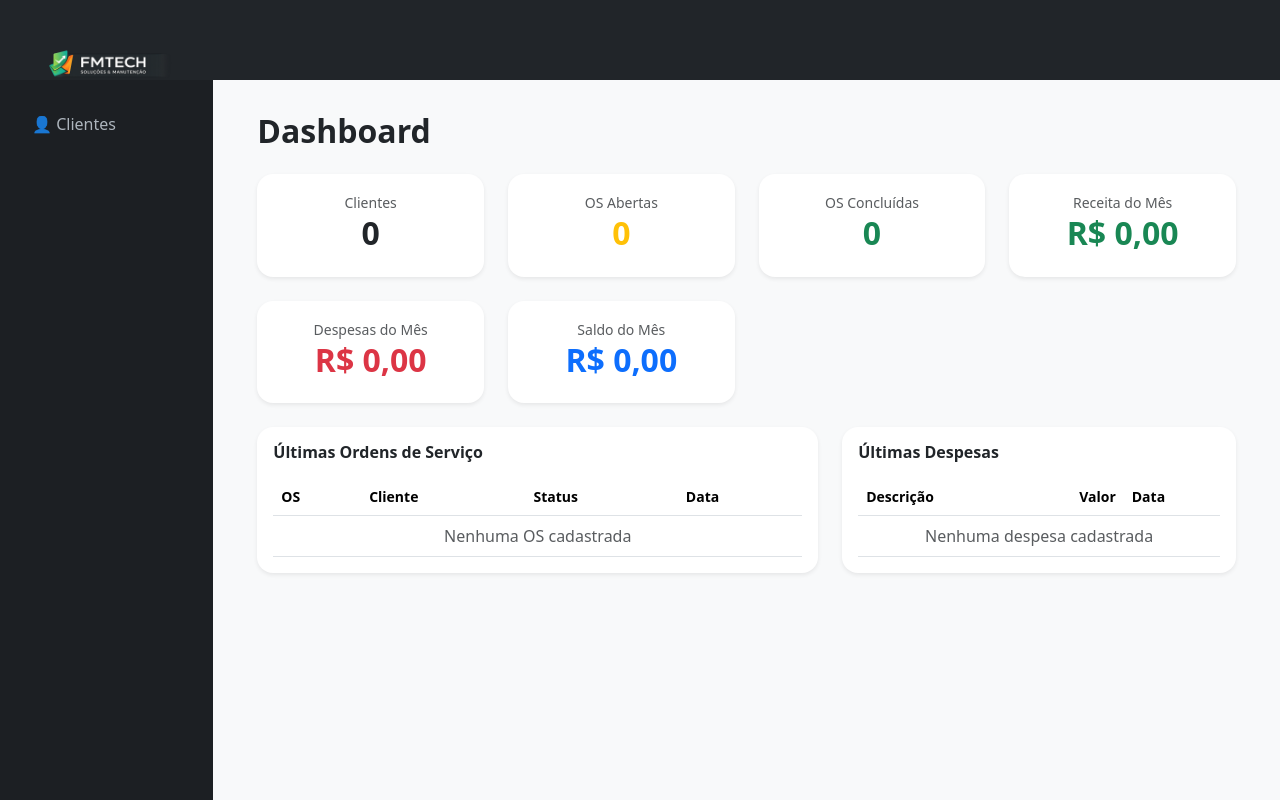
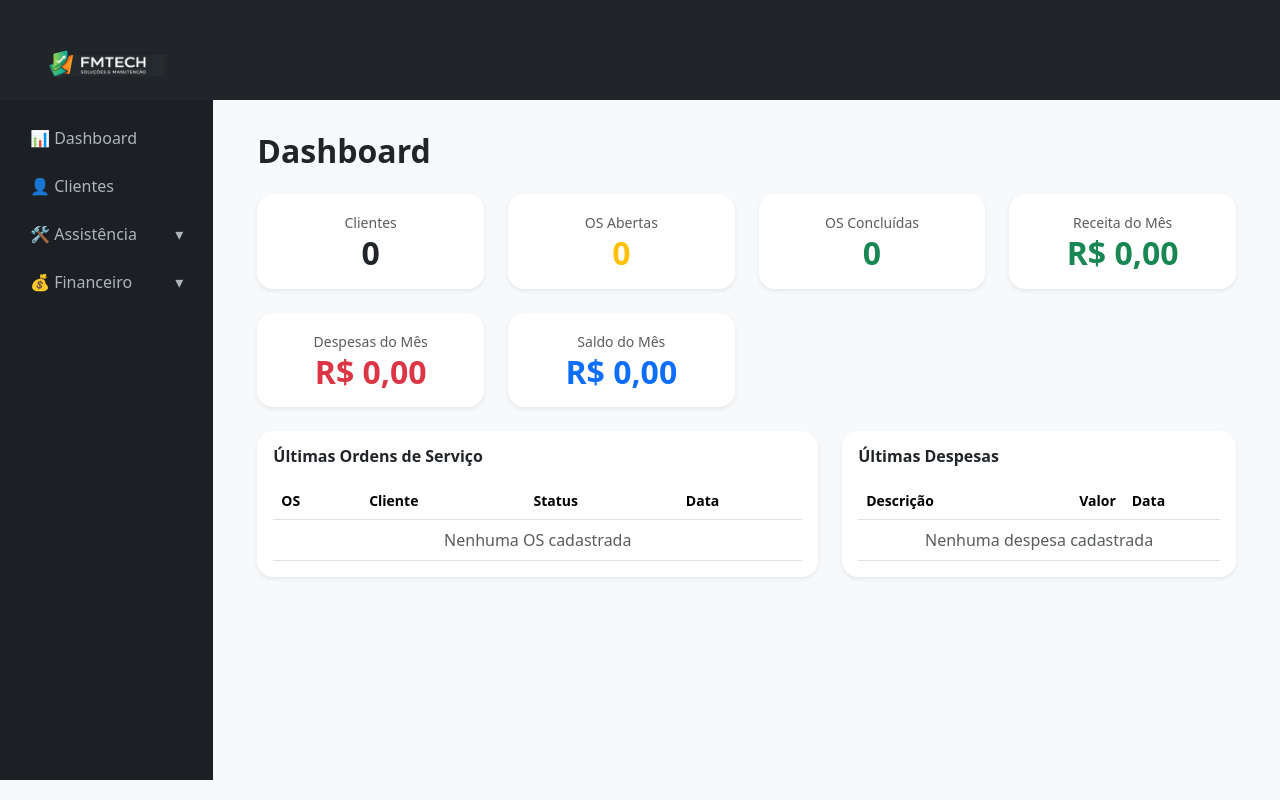
Before and after one commit to franciscomororo1/FMTECH, a Django app: page / in a window 1280 px wide. Run offline with Django 5.2, Linux system fonts and the light colour scheme; data that the repository does not hold is empty.

Commit message:
Melhorando dashboard

```diff
--- a/core/models.py
+++ b/core/models.py
@@ -23,6 +23,7 @@ class Equipamento(models.Model):
         ('NB', 'Notebook'),
         ('IMP', 'Impressora'),
         ('MON', 'Monitor'),
+        ('TV', 'Televisão'),
         ('PER', 'Periférico'),
     ]
 
--- a/core/templates/core/base.html
+++ b/core/templates/core/base.html
@@ -14,29 +14,75 @@
             background-color: #f8f9fa;
         }
 
-        /* Topbar */
+        /* =====================
+           TOPBAR
+        ====================== */
         .topbar {
-            height: 80px;
+            height: 120px; /* 🔥 mais espaço */
             background-color: #212529;
+            display: flex;
+            align-items: center;
         }
 
-        /* Sidebar */
+            .topbar {
+                height: 100px;            /* barra mais alta */
+                background-color: #212529;
+                display: flex;
+                align-items: center;
+        }
+
+            .topbar img {
+                height: 120px;            /* logo GRANDE de verdade */
+                width: auto;
+        }
+
+
+        /* =====================
+           SIDEBAR
+        ====================== */
         .sidebar {
-            min-height: calc(100vh - 80px);
+            min-height: calc(100vh - 120px);
             background-color: #1c1f23;
         }
 
-        .sidebar a {
+        .sidebar .nav-link {
             color: #adb5bd;
-            text-decoration: none;
+            border-radius: 8px;
+            padding: 10px 14px;
         }
 
-        .sidebar a:hover {
+        .sidebar .nav-link:hover {
+            background-color: #2a2e33;
             color: #fff;
         }
 
+        .sidebar .nav-link.active {
+            background-color: #343a40;
+            color: #fff;
+        }
+
+        /* =====================
+           CONTEÚDO
+        ====================== */
         .content {
             padding: 2rem;
+        }
+
+        /* =====================
+           DASHBOARD CARDS
+        ====================== */
+        .dashboard-card {
+            background-color: #ffffff;
+            border: 2px solid #dee2e6; /* borda bem visível */
+            border-radius: 16px;
+            transition: all 0.25s ease;
+            cursor: pointer;
+        }
+
+        .dashboard-card:hover {
+            transform: translateY(-8px);
+            box-shadow: 0 18px 35px rgba(0, 0, 0, 0.18);
+            border-color: #adb5bd;
         }
     </style>
 </head>
@@ -44,33 +90,85 @@
 
 <!-- 🔝 TOPBAR -->
 <nav class="navbar topbar px-4">
-    <a href="/" class="d-flex justify-content-center align-items-start mb-2">
+    <a href="/" class="d-flex align-items-center">
         <img src="{% static 'core/img/logo-white.png' %}"
-            alt="FMTECH"
-            style="width: 180px;"
-            class="img-fluid">
+             alt="FMTECH"
+             class="d-block">
     </a>
-
 </nav>
 
 <div class="container-fluid">
     <div class="row">
 
         <!-- 📌 SIDEBAR -->
-        <nav class="col-md-2 sidebar d-flex flex-column p-3">
-            <ul class="nav nav-pills flex-column mt-2">
-                <li class="nav-item mb-1">
+        <nav class="col-12 col-md-2 sidebar p-3">
+            <ul class="nav nav-pills flex-column gap-1">
+
+                <li class="nav-item">
+                    <a href="{% url 'dashboard' %}" class="nav-link">
+                        📊 Dashboard
+                    </a>
+                </li>
+
+                <li class="nav-item">
                     <a href="{% url 'cliente_lista' %}" class="nav-link">
                         👤 Clientes
                     </a>
                 </li>
 
-                <!-- outros itens -->
+                <li class="nav-item">
+                    <a class="nav-link d-flex justify-content-between align-items-center"
+                       data-bs-toggle="collapse"
+                       href="#menuAssistencia">
+                        🛠 Assistência
+                        <span>▾</span>
+                    </a>
+
+                    <div class="collapse ps-2" id="menuAssistencia">
+                        <ul class="nav flex-column mt-1">
+                            <li class="nav-item">
+                                <a href="{% url 'equipamento_lista' %}" class="nav-link">
+                                    📦 Equipamentos
+                                </a>
+                            </li>
+                            <li class="nav-item">
+                                <a href="{% url 'os_lista' %}" class="nav-link">
+                                    📄 Ordens de Serviço
+                                </a>
+                            </li>
+                        </ul>
+                    </div>
+                </li>
+
+                <li class="nav-item">
+                    <a class="nav-link d-flex justify-content-between align-items-center"
+                       data-bs-toggle="collapse"
+                       href="#menuFinanceiro">
+                        💰 Financeiro
+                        <span>▾</span>
+                    </a>
+
+                    <div class="collapse ps-2" id="menuFinanceiro">
+                        <ul class="nav flex-column mt-1">
+                            <li class="nav-item">
+                                <a href="{% url 'receita_lista' %}" class="nav-link">
+                                    ➕ Receitas
+                                </a>
+                            </li>
+                            <li class="nav-item">
+                                <a href="{% url 'despesa_lista' %}" class="nav-link">
+                                    ➖ Despesas
+                                </a>
+                            </li>
+                        </ul>
+                    </div>
+                </li>
+
             </ul>
         </nav>
 
         <!-- 📄 CONTEÚDO -->
-        <main class="col-md-10 content">
+        <main class="col-12 col-md-10 content">
             {% block content %}
             {% endblock %}
         </main>
--- a/core/templates/core/dashboard.html
+++ b/core/templates/core/dashboard.html
@@ -9,37 +9,37 @@
     <div class="row g-4 mb-4">
 
         <div class="col-6 col-md-3">
-            <div class="card border-0 shadow-sm rounded-4 h-100 text-center">
+            <div class="card dashboard-card border-0 shadow-sm rounded-4 h-100 text-center">
                 <div class="card-body">
                     <small class="text-muted">Clientes</small>
-                    <h2 class="fw-bold">{{ total_clientes }}</h2>
+                    <h2 class="fw-bold mb-0">{{ total_clientes }}</h2>
                 </div>
             </div>
         </div>
 
         <div class="col-6 col-md-3">
-            <div class="card border-0 shadow-sm rounded-4 h-100 text-center">
+            <div class="card dashboard-card border-0 shadow-sm rounded-4 h-100 text-center">
                 <div class="card-body">
                     <small class="text-muted">OS Abertas</small>
-                    <h2 class="fw-bold text-warning">{{ os_abertas }}</h2>
+                    <h2 class="fw-bold mb-0 text-warning">{{ os_abertas }}</h2>
                 </div>
             </div>
         </div>
 
         <div class="col-6 col-md-3">
-            <div class="card border-0 shadow-sm rounded-4 h-100 text-center">
+            <div class="card dashboard-card border-0 shadow-sm rounded-4 h-100 text-center">
                 <div class="card-body">
                     <small class="text-muted">OS Concluídas</small>
-                    <h2 class="fw-bold text-success">{{ os_concluidas }}</h2>
+                    <h2 class="fw-bold mb-0 text-success">{{ os_concluidas }}</h2>
                 </div>
             </div>
         </div>
 
         <div class="col-6 col-md-3">
-            <div class="card border-0 shadow-sm rounded-4 h-100 text-center">
+            <div class="card dashboard-card border-0 shadow-sm rounded-4 h-100 text-center">
                 <div class="card-body">
                     <small class="text-muted">Receita do Mês</small>
-                    <h2 class="fw-bold text-success">
+                    <h2 class="fw-bold mb-0 text-success">
                         R$ {{ receitas_mes|floatformat:2 }}
                     </h2>
                 </div>
@@ -47,10 +47,10 @@
         </div>
 
         <div class="col-6 col-md-3">
-            <div class="card border-0 shadow-sm rounded-4 h-100 text-center">
+            <div class="card dashboard-card border-0 shadow-sm rounded-4 h-100 text-center">
                 <div class="card-body">
                     <small class="text-muted">Despesas do Mês</small>
-                    <h2 class="fw-bold text-danger">
+                    <h2 class="fw-bold mb-0 text-danger">
                         R$ {{ despesas_mes|floatformat:2 }}
                     </h2>
                 </div>
@@ -58,10 +58,11 @@
         </div>
 
         <div class="col-6 col-md-3">
-            <div class="card border-0 shadow-sm rounded-4 h-100 text-center">
+            <div class="card dashboard-card border-0 shadow-sm rounded-4 h-100 text-center">
                 <div class="card-body">
                     <small class="text-muted">Saldo do Mês</small>
-                    <h2 class="fw-bold text-primary">
+                    <h2 class="fw-bold mb-0
+                        {% if saldo_mes < 0 %}text-danger{% else %}text-primary{% endif %}">
                         R$ {{ saldo_mes|floatformat:2 }}
                     </h2>
                 </div>
@@ -98,6 +99,7 @@
                                         <span class="badge
                                             {% if os.status == 'AB' %}bg-warning
                                             {% elif os.status == 'CO' %}bg-success
+                                            {% elif os.status == 'AN' %}bg-primary
                                             {% else %}bg-secondary{% endif %}">
                                             {{ os.get_status_display }}
                                         </span>
--- a/core/views.py
+++ b/core/views.py
@@ -183,7 +183,11 @@ def dashboard(request):
 
     # Ordens de Serviço
     os_abertas = OrdemServico.objects.filter(
-        status=OrdemServico.STATUS_ABERTA
+    status__in=[
+        OrdemServico.STATUS_ABERTA,
+        OrdemServico.STATUS_ANDAMENTO,
+        OrdemServico.STATUS_AGUARDANDO,
+    ]
     ).count()
 
     os_concluidas = OrdemServico.objects.filter(
```
Also changed, not shown: core/migrations/0004_alter_equipamento_tipo.py (added).
